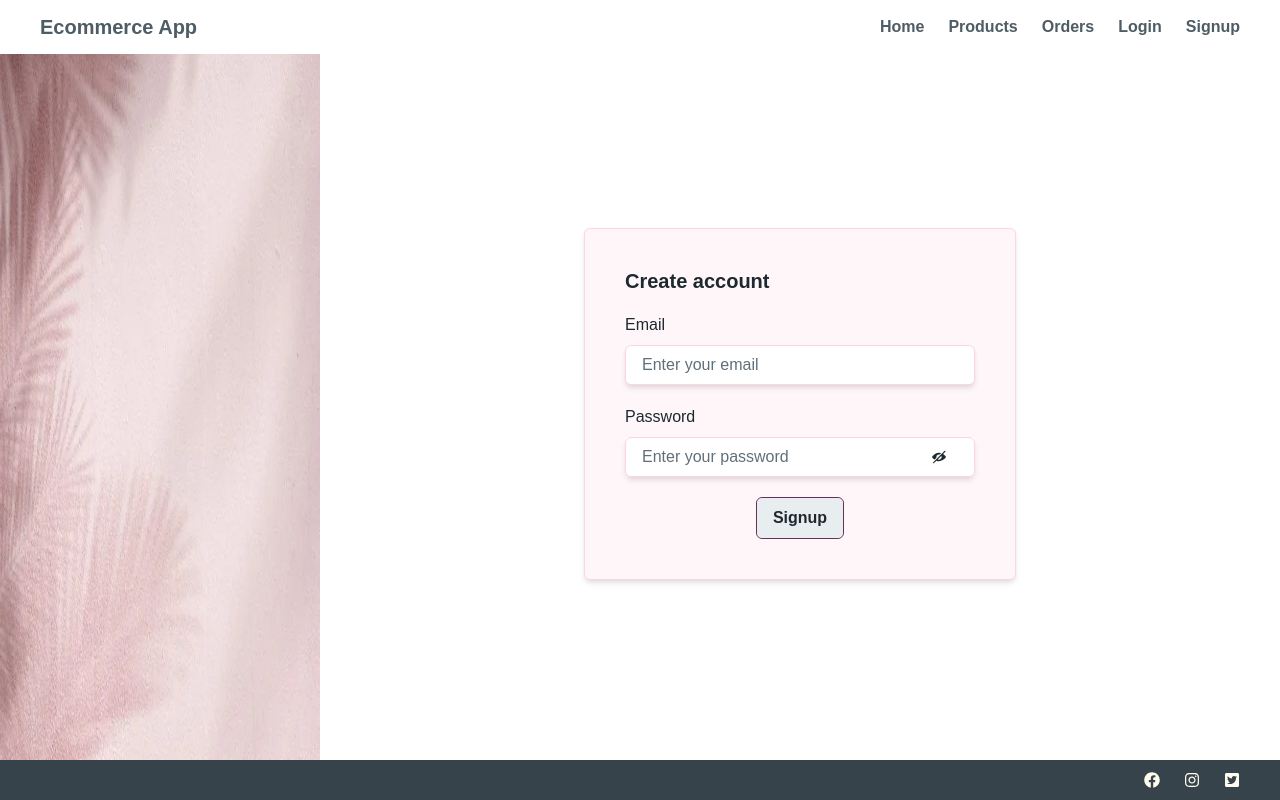
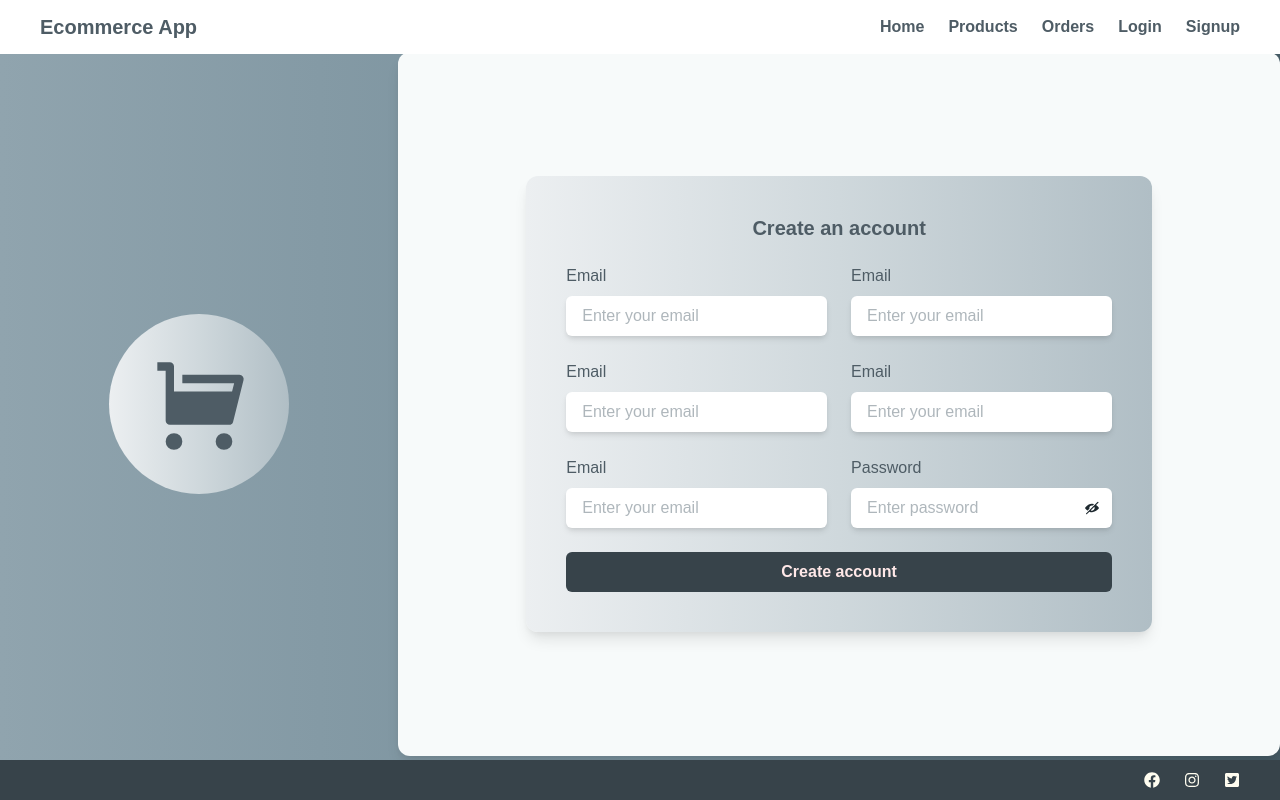
Before and after one commit to shreya2057/Ecommerce_app, a React (Vite) app: page /signup in a window 1280 px wide. Built offline with nearby package versions, Linux system fonts and the light colour scheme; no server answers; a web font is replaced by a local one.

Commit message:
fix: auth and navbar ui fixes

```diff
--- a/src/screen/users/Login.tsx
+++ b/src/screen/users/Login.tsx
@@ -1,8 +1,8 @@
-import { Button, Flex, Heading, Image, VStack } from "@chakra-ui/react";
+import { Box, Button, Flex, Heading, VStack } from "@chakra-ui/react";
 import { zodResolver } from "@hookform/resolvers/zod";
 import { useForm } from "react-hook-form";
+import { RiShoppingCartFill } from "react-icons/ri";
 import { z } from "zod";
-import Signup from "../../app-images/signup.jpg";
 import { FormControl } from "../../components/form/FormControl";
 import { Password } from "../../components/form/Password";
 import { loginSchema } from "../../schema/loginSchema";
@@ -25,37 +25,50 @@ function Login() {
   };
 
   return (
-    <Flex direction={"row"} minHeight={"100%"} width={"100%"}>
-      <Flex
-        width={"25%"}
+    <Flex
+      direction={"row"}
+      minHeight={"100%"}
+      width={"100%"}
+      background={"gradientGray"}
+    >
+      <VStack
+        flex={"45%"}
         height={"100%"}
-        bgColor={"#c691a4"}
-        direction={"column"}
+        justifyContent={"center"}
         display={{ base: "none", xl: "flex" }}
       >
-        <Image src={Signup} height={"100%"} />
-      </Flex>
+        <Box
+          background={"gradientGrayLight"}
+          p={10}
+          rounded={"full"}
+          color={"gray.600"}
+        >
+          <RiShoppingCartFill fontSize={"160px"} />
+        </Box>
+      </VStack>
       <VStack
-        direction={"column"}
-        flex={1}
-        height={"100%"}
+        my={1}
+        flex={"65%"}
         gap={4}
         justifyContent={"center"}
-        color={"brand.800"}
+        px={48}
+        rounded={"xl"}
+        shadow={"lg"}
+        color={"gray.600"}
+        backgroundColor={"gray.40"}
       >
         <VStack
+          width={"100%"}
+          gap={6}
+          justifyContent={"center"}
           as={"form"}
-          borderWidth={1}
-          borderColor={"brand.300"}
           p={10}
-          w={"420px"}
-          rounded={"md"}
-          shadow={"md"}
-          backgroundColor={"brand.200"}
-          gap={5}
+          rounded={"xl"}
+          shadow={"lg"}
+          backgroundColor={"gray.100"}
           onSubmit={handleSubmit(onLogin)}
         >
-          <Heading fontSize={"xl"}>Create account</Heading>
+          <Heading fontSize={"xl"}>Welcome to Ecommerce app</Heading>
           <FormControl
             inputControl="input"
             name="email"
@@ -63,6 +76,7 @@ function Login() {
             label="Email"
             bg={"white"}
             shadow={"md"}
+            borderWidth={0}
             placeholder="Enter your email"
           />
           <Password
@@ -71,12 +85,19 @@ function Login() {
             label="Password"
             bg={"white"}
             shadow={"md"}
+            borderWidth={0}
             placeholder="Enter password"
           />
-
-          <Button variant={"primary"} type="submit" isLoading={isLoading}>
-            Login
-          </Button>
+          <Flex width={"100%"}>
+            <Button
+              variant={"primary"}
+              type="submit"
+              isLoading={isLoading}
+              w={"100%"}
+            >
+              Login
+            </Button>
+          </Flex>
         </VStack>
       </VStack>
     </Flex>
--- a/src/screen/users/Signup.tsx
+++ b/src/screen/users/Signup.tsx
@@ -1,138 +1,153 @@
-import {
-    Image,
-    Input,
-    FormControl,
-    Flex,
-    Box,
-    FormErrorMessage,
-    Center,
-    FormLabel,
-    Stack,
-    Heading,
-    InputGroup,
-    InputRightElement,
-    IconButton,
-    useBreakpointValue,
-    Button
-    // Container
-} from "@chakra-ui/react";
-// import { useNavigate } from "react-router-dom";
-import Signup from "../../app-images/signup.jpg"
-import { useState } from "react";
-import { ViewIcon, ViewOffIcon } from "@chakra-ui/icons";
-function SignUp(){
-    const [showPassword, setshowPassword] = useState(false);
-    const passwordVisibility = () => setshowPassword(!showPassword);
-    const hidden = useBreakpointValue({"base": true, "sm": true, "md": true, "xl": false});
+import { Box, Button, Flex, Heading, HStack, VStack } from "@chakra-ui/react";
+import { zodResolver } from "@hookform/resolvers/zod";
+import { useForm } from "react-hook-form";
+import { RiShoppingCartFill } from "react-icons/ri";
+import { z } from "zod";
+import { FormControl } from "../../components/form/FormControl";
+import { Password } from "../../components/form/Password";
+import { loginSchema } from "../../schema/loginSchema";
+import { useLoginQuery } from "../../services/auth";
 
+const initialValues = {
+  email: "",
+  password: "",
+};
+function Signup() {
+  const { control, handleSubmit } = useForm<z.infer<typeof loginSchema>>({
+    defaultValues: initialValues,
+    resolver: zodResolver(loginSchema),
+  });
+
+  const { mutateAsync: login, isLoading } = useLoginQuery();
+
+  const onLogin = (data: z.infer<typeof loginSchema>) => {
+    login(data);
+  };
 
   return (
-        <Flex direction={"row"} minHeight={"100%"} width={"100%"}>
     <Flex
-                width={"25%"}
+      direction={"row"}
+      minHeight={"100%"}
+      width={"100%"}
+      background={"gradientGray"}
+    >
+      <VStack
+        flex={"35%"}
         height={"100%"}
-                bgColor={"#c691a4"}
-                direction={"column"}
-                hidden = {hidden}
+        justifyContent={"center"}
+        display={{ base: "none", xl: "flex" }}
       >
-                <Image src={Signup} height={"100%"}/>
+        <Box
+          background={"gradientGrayLight"}
+          p={10}
+          rounded={"full"}
+          color={"gray.600"}
+        >
+          <RiShoppingCartFill fontSize={"100px"} />
+        </Box>
+      </VStack>
+      <VStack
+        my={1}
+        flex={"75%"}
+        gap={4}
+        justifyContent={"center"}
+        px={32}
+        rounded={"xl"}
+        shadow={"lg"}
+        color={"gray.600"}
+        backgroundColor={"gray.40"}
+      >
+        <VStack
+          width={"100%"}
+          gap={6}
+          justifyContent={"center"}
+          as={"form"}
+          p={10}
+          rounded={"xl"}
+          shadow={"lg"}
+          background={"gradientGrayLight"}
+          onSubmit={handleSubmit(onLogin)}
+        >
+          <Heading fontSize={"xl"}>Create an account</Heading>
+          <HStack gap={6} width={"100%"}>
+            <FormControl
+              inputControl="input"
+              name="email"
+              control={control}
+              label="Email"
+              bg={"white"}
+              shadow={"md"}
+              borderWidth={0}
+              placeholder="Enter your email"
+            />
+            <FormControl
+              inputControl="input"
+              name="email"
+              control={control}
+              label="Email"
+              bg={"white"}
+              shadow={"md"}
+              borderWidth={0}
+              placeholder="Enter your email"
+            />
+          </HStack>
+          <HStack gap={6} width={"100%"}>
+            <FormControl
+              inputControl="input"
+              name="email"
+              control={control}
+              label="Email"
+              bg={"white"}
+              shadow={"md"}
+              borderWidth={0}
+              placeholder="Enter your email"
+            />
+            <FormControl
+              inputControl="input"
+              name="email"
+              control={control}
+              label="Email"
+              bg={"white"}
+              shadow={"md"}
+              borderWidth={0}
+              placeholder="Enter your email"
+            />
+          </HStack>
+          <HStack gap={6} width={"100%"}>
+            <FormControl
+              inputControl="input"
+              name="email"
+              control={control}
+              label="Email"
+              bg={"white"}
+              shadow={"md"}
+              borderWidth={0}
+              placeholder="Enter your email"
+            />
+            <Password
+              name="password"
+              control={control}
+              label="Password"
+              bg={"white"}
+              shadow={"md"}
+              borderWidth={0}
+              placeholder="Enter password"
+            />
+          </HStack>
+          <Flex width={"100%"}>
+            <Button
+              variant={"primary"}
+              type="submit"
+              isLoading={isLoading}
+              w={"100%"}
+            >
+              Create account
+            </Button>
           </Flex>
-            <Flex
-                direction={"column"}
-                flex={1}
-                height={"100%"}
-                gap={4}
-            >
-                <Flex width={"100%"} height={"100%"} justifyContent={"center"} align={"center"}>
-                    <Box
-                        borderWidth={1}
-                        borderColor={"#ffd5e5"}
-                        p={10}
-                        rounded={"md"}
-                        shadow={"md"}
-                        backgroundColor={"#fff6f9"}
-                    >
-                        <form
-                            // onSubmit={handleSubmit(submit_data)}
-                        >
-                            <Stack spacing={5}>
-                                <Heading fontSize={"xl"}>Create account</Heading>
-                                <FormControl
-                                    // isInvalid={!!errors.name}
-                                >
-                                    <FormLabel htmlFor="name">Email</FormLabel>
-                                    <Input
-                                        width={{"base":220,"md":350}}
-                                        placeholder="Enter your email"
-                                        bgColor={"white"}
-                                        type="text"
-                                        shadow={"md"}
-                                        borderColor={"#ffd5e5"}
-                                        // {
-                                        //     ...register(
-                                        //         "name",
-                                        //         {
-                                        //             required: "Task name cannot be empty"
-                                        //         }
-                                        //     )
-                                        // }
-                                    />
-                                    <FormErrorMessage>
-                                        {/* {errors.name?.message} */}
-                                    </FormErrorMessage>
-                                </FormControl>
-                                <FormControl
-                                    // isInvalid={!!errors.start}
-                                >
-                                    <FormLabel htmlFor="name">Password</FormLabel>
-
-                                    <InputGroup size='md' backgroundColor={"white"} display={"flex"}  width={{"base":220,"md":350}}>
-                                        <Input
-
-                                            borderColor={"#ffd5e5"}
-                                            placeholder="Enter your password"
-                                            bgColor={"white"}
-
-                                            type={showPassword ? "text" : "password"}
-                                            shadow={"md"}
-                                            // {
-                                            //     ...register(
-                                            //         "start",
-                                            //         {
-                                            //             required: "Start Date cannot be empty"
-                                            //         }
-                                            //     )
-                                            // }
-                                        />
-                                        <InputRightElement width={{"base": "2rem", "md":'4.5rem'}} alignSelf={"center"}>
-                                            <IconButton
-                                                width={{"base": "1rem", "md":'4.5rem'}}
-                                                h={{"base": "0.75rem", "md":'1.75rem'}}
-                                                size='sm'
-                                                aria-label="Password"
-                                                backgroundColor={"inherit"}
-                                                _hover={{bgColor: "white"}}
-                                                icon={showPassword ? <ViewIcon/> : <ViewOffIcon/>}
-                                                onClick={passwordVisibility}
-                                            />
-                                        </InputRightElement>
-                                    </InputGroup>
-                                    <FormErrorMessage>
-                                        {/* {errors.start?.message} */}
-                                    </FormErrorMessage>
-                                </FormControl>
-                                <Center>
-                                    <Box p={0} borderColor={"#653059"} borderWidth={1} rounded={"md"}>
-                                        <Button>Signup</Button>
-                                    </Box>
-                                </Center>
-                            </Stack>
-                        </form>
-                    </Box>
-                </Flex>
-            </Flex>
+        </VStack>
+      </VStack>
     </Flex>
   );
 }
 
-export default SignUp;
+export default Signup;
```
Also changed, not shown: src/components/Navbar.tsx (+5 -23 lines), src/components/Profile.tsx (added, +42 -0 lines), src/screen/items/components/Banner.tsx (+6 -8 lines). Lines whose indentation alone changed are shown as unchanged.
